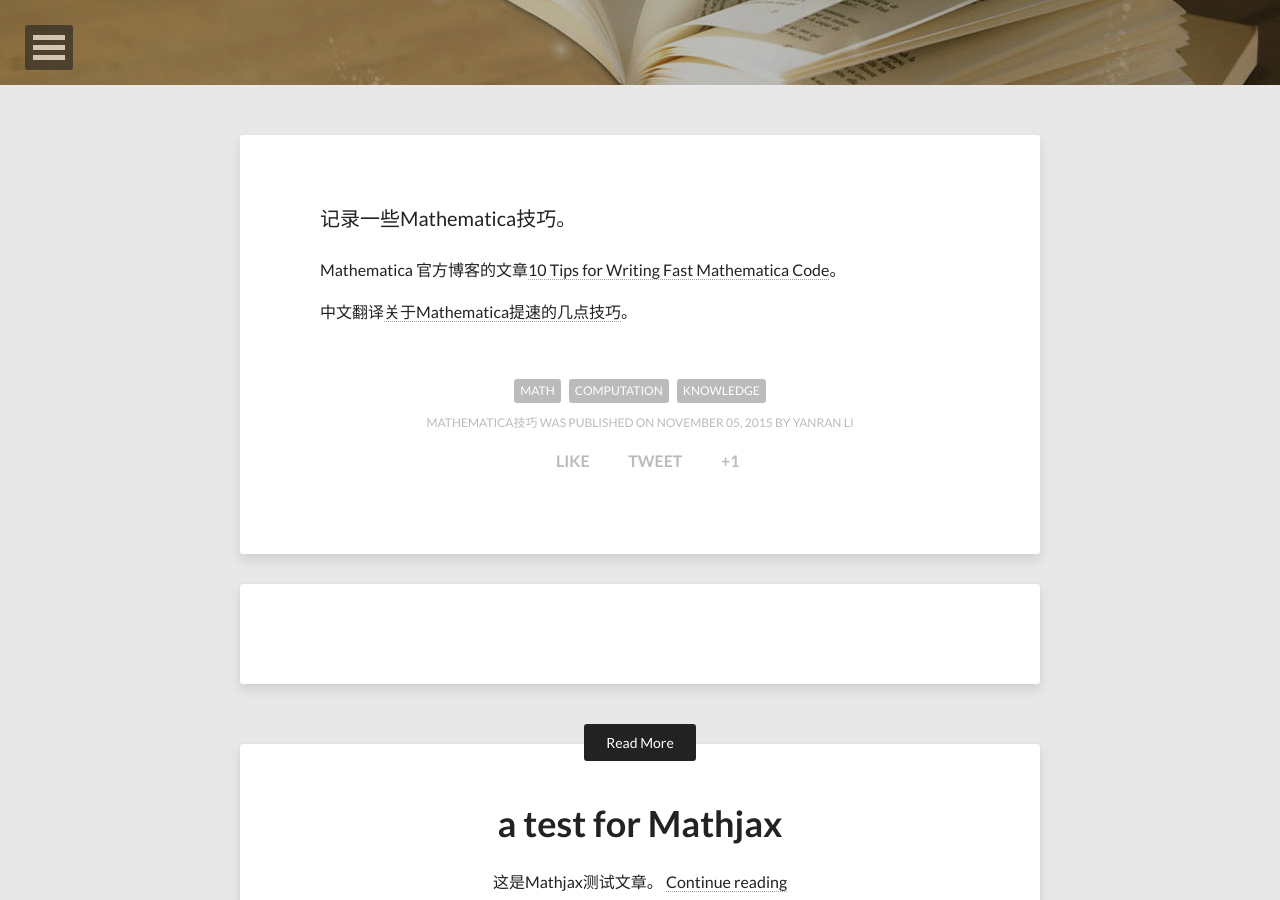
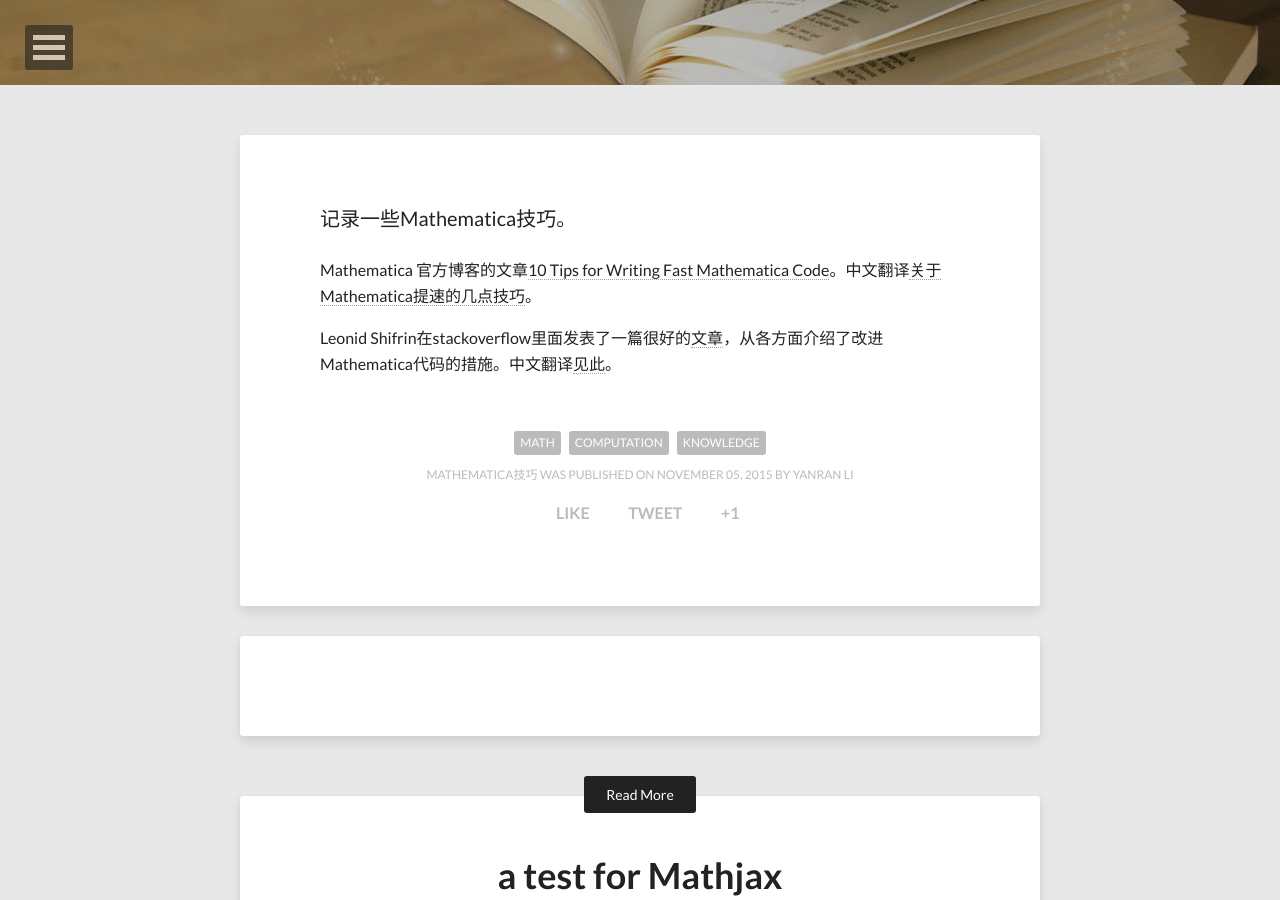
Before and after one commit to brandeath/brandeath.github.io, a Jekyll site: the page built from _posts/2015/2015-11-05-Mathematica-Tips.md, in a window 1280 px wide and 900 px high, scrolled down 315 px. Built offline with Jekyll 4.4.1, drawn with Linux system fonts in a browser that asks for light colours; nearby versions of some CDN libraries; comment, search, counter and statistics services are not loaded.

Commit message:
minor change

```diff
--- a/_posts/2015/2015-11-05-Mathematica-Tips.md
+++ b/_posts/2015/2015-11-05-Mathematica-Tips.md
@@ -19,6 +19,6 @@ tags:
 
 记录一些Mathematica技巧。
 
-Mathematica 官方博客的文章[10 Tips for Writing Fast Mathematica Code](http://blog.wolfram.com/2011/12/07/10-tips-for-writing-fast-mathematica-code/)。
+Mathematica 官方博客的文章[10 Tips for Writing Fast Mathematica Code](http://blog.wolfram.com/2011/12/07/10-tips-for-writing-fast-mathematica-code/)。中文翻译[关于Mathematica提速的几点技巧](http://www.cnblogs.com/mymma/archive/2012/08/27/2659007.html)。
 
-中文翻译[关于Mathematica提速的几点技巧](http://www.cnblogs.com/mymma/archive/2012/08/27/2659007.html)。
+Leonid Shifrin在stackoverflow里面发表了一篇很好的[文章](http://mathematica.stackexchange.com/questions/29349/performance-tuning-in-mathematica)，从各方面介绍了改进Mathematica代码的措施。中文翻译[见此](http://www.withparadox2.com/archives/1)。
```
